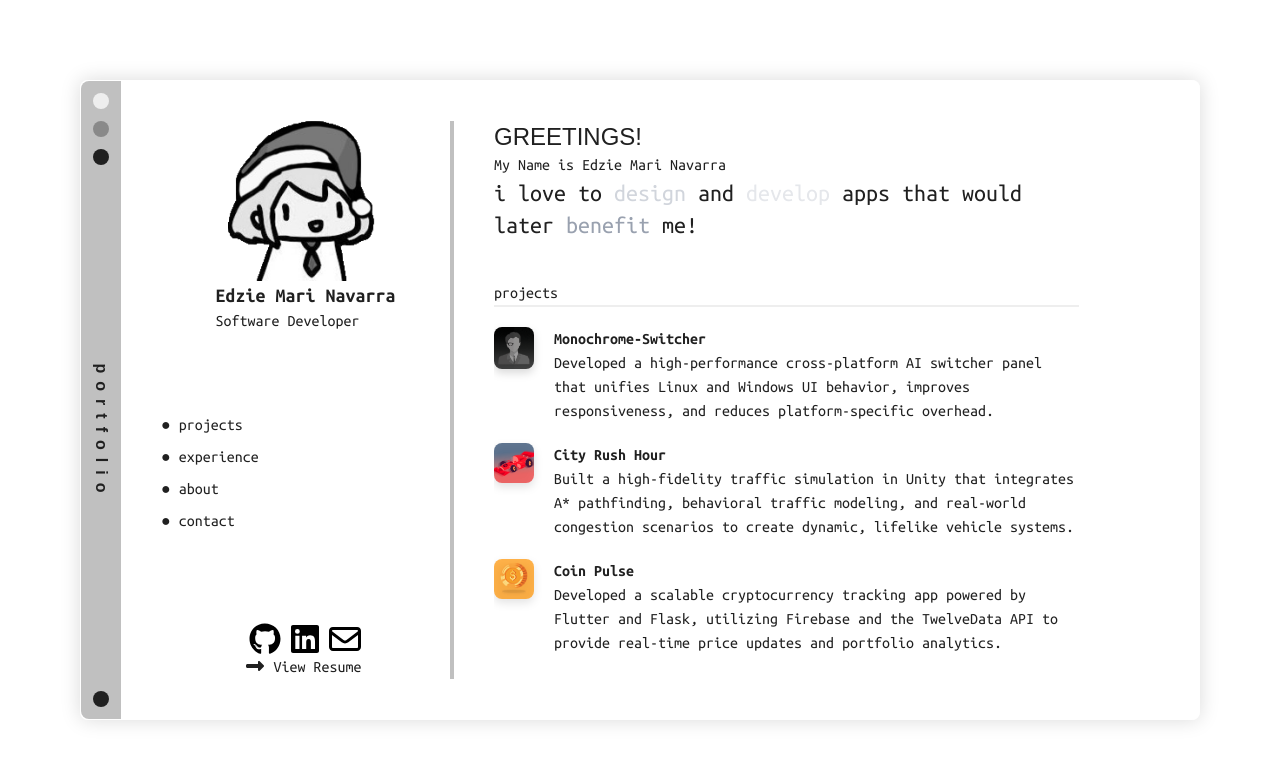
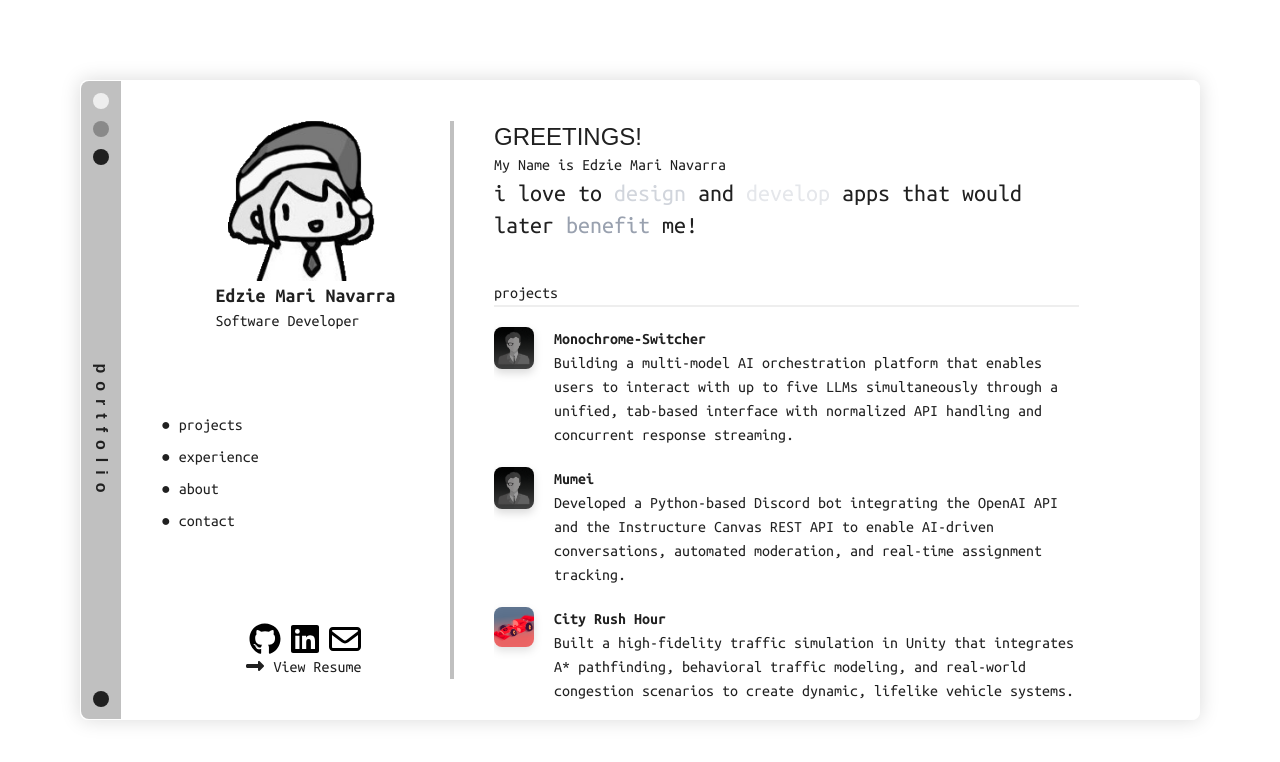
Before and after one commit to Luc1l1us/portfolio, a Next.js app: page / in a window 1280 px wide. Shown: the top 762 px of the page. Built offline with nearby package versions, Linux system fonts and the light colour scheme; a web font is replaced by a local one.

Commit message:
added another project mumei

```diff
--- a/app/page.tsx
+++ b/app/page.tsx
@@ -131,15 +131,37 @@ export default function Home() {
             <div>
               <div className="bold-title">Monochrome-Switcher</div>
               <p className="description">
-                Developed a high-performance cross-platform AI switcher panel
-                that unifies Linux and Windows UI behavior, improves
-                responsiveness, and reduces platform-specific overhead.
+                Building a multi-model AI orchestration platform that enables
+                users to interact with up to five LLMs simultaneously through a
+                unified, tab-based interface with normalized API handling and
+                concurrent response streaming.
               </p>
             </div>
           </div>
 
           <div className="flex mt-5">
             <div className="second-project-logo">
+              <Image
+                className="mr-15 rounded-lg drop-shadow-lg"
+                src="/monoswitcher.png"
+                width={40}
+                height={40}
+                alt="Mumei project logo"
+              />
+            </div>
+            <div>
+              <div className="bold-title">Mumei</div>
+              <p className="description">
+                Developed a Python-based Discord bot integrating the OpenAI API
+                and the Instructure Canvas REST API to enable AI-driven
+                conversations, automated moderation, and real-time assignment
+                tracking.
+              </p>
+            </div>
+          </div>
+
+          <div className="flex mt-5">
+            <div className="third-project-logo">
               <Image
                 className="mr-15 rounded-lg drop-shadow-lg"
                 src="/city-rush-hour.png"
@@ -160,7 +182,7 @@ export default function Home() {
           </div>
 
           <div className="flex mt-5">
-            <div className="second-project-logo">
+            <div className="fourth-project-logo">
               <Image
                 className="mr-15 rounded-lg drop-shadow-lg"
                 src="/Coin-pulse-alt.png"
```
